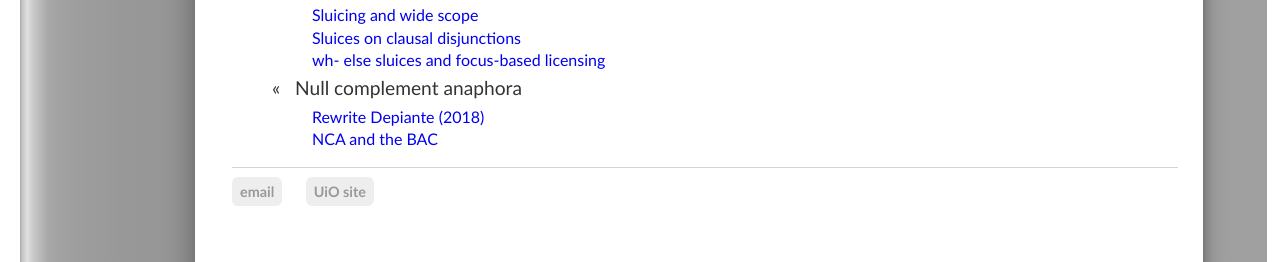
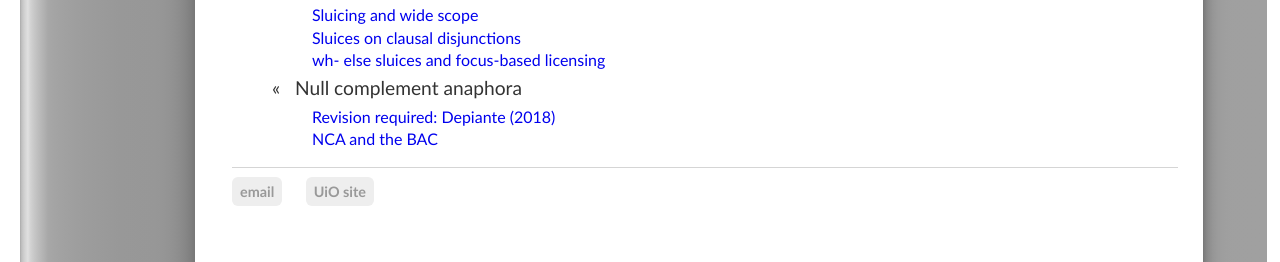
Before and after one commit to kjelljs/kjelljs.github.io, a Jekyll site: the page built from courses/ellipsis/index.html, in a window 1280 px wide and 963 px high. Shown: the part 701-963 px from the top of the window. Built offline with Jekyll 4.4.1, drawn with Linux system fonts in a browser that asks for light colours.

Commit message:
Update index.html

```diff
--- a/courses/ellipsis/index.html
+++ b/courses/ellipsis/index.html
@@ -26,7 +26,7 @@ title: "Anything missing? Six sorts of ellipsis"
   <li><a href="/courses/ellipsis/sluice2.html">Sluices on clausal disjunctions</a></li>
   <li><a href="/courses/ellipsis/sluice3.html">wh- else sluices and focus-based licensing</a></li></ul></li>
 <li id="blogposts">&laquo; &nbsp; Null complement anaphora</li><ul>
-  <li><a href="/courses/ellipsis/nca1.html">Rewrite Depiante (2018)</a></li>
+  <li><a href="/courses/ellipsis/nca1.html">Revision required: Depiante (2018)</a></li>
   <li><a href="/courses/ellipsis/nca2.html">NCA and the BAC</a></li>
   </ul></li>
 </ul>
```
